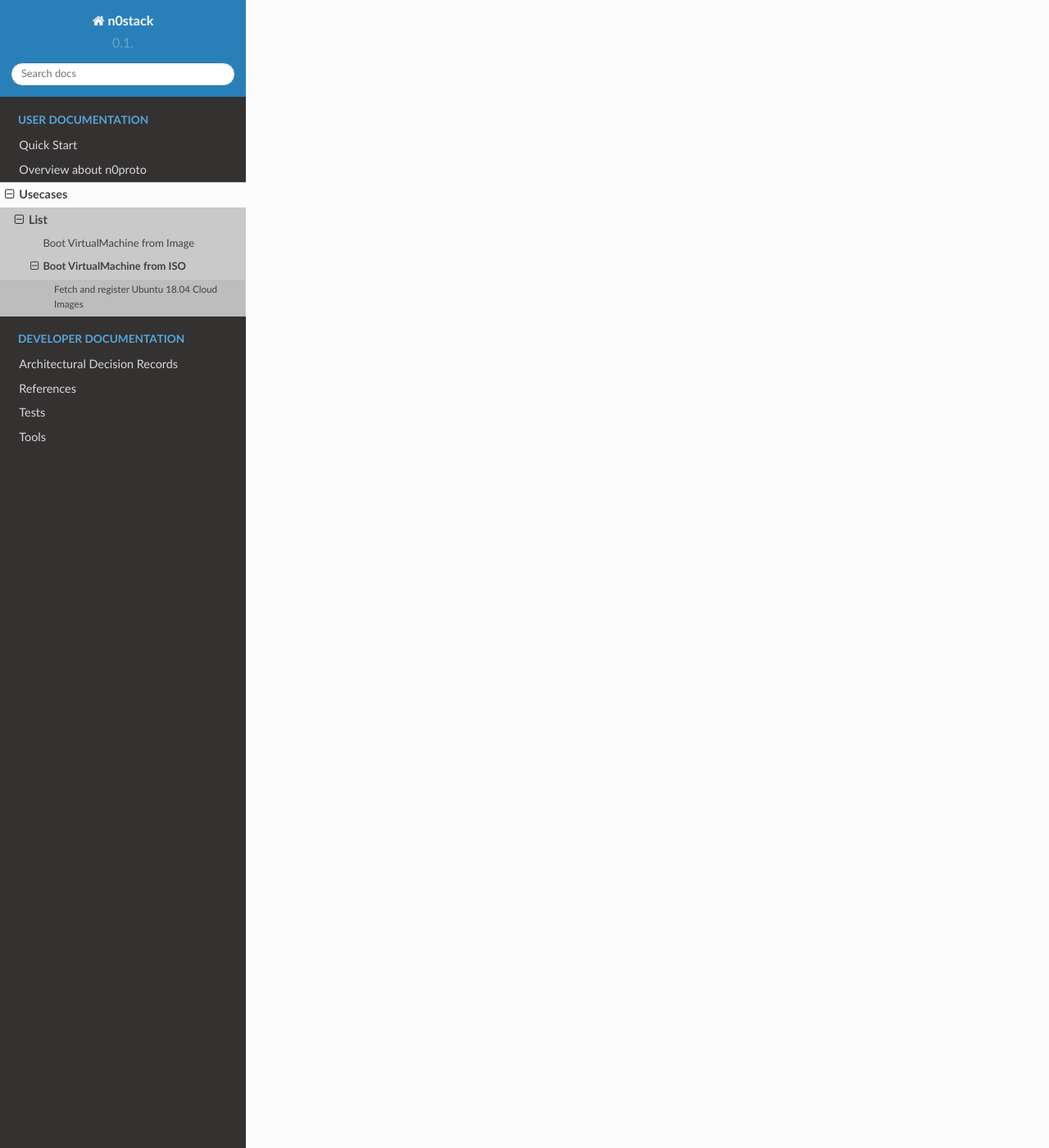
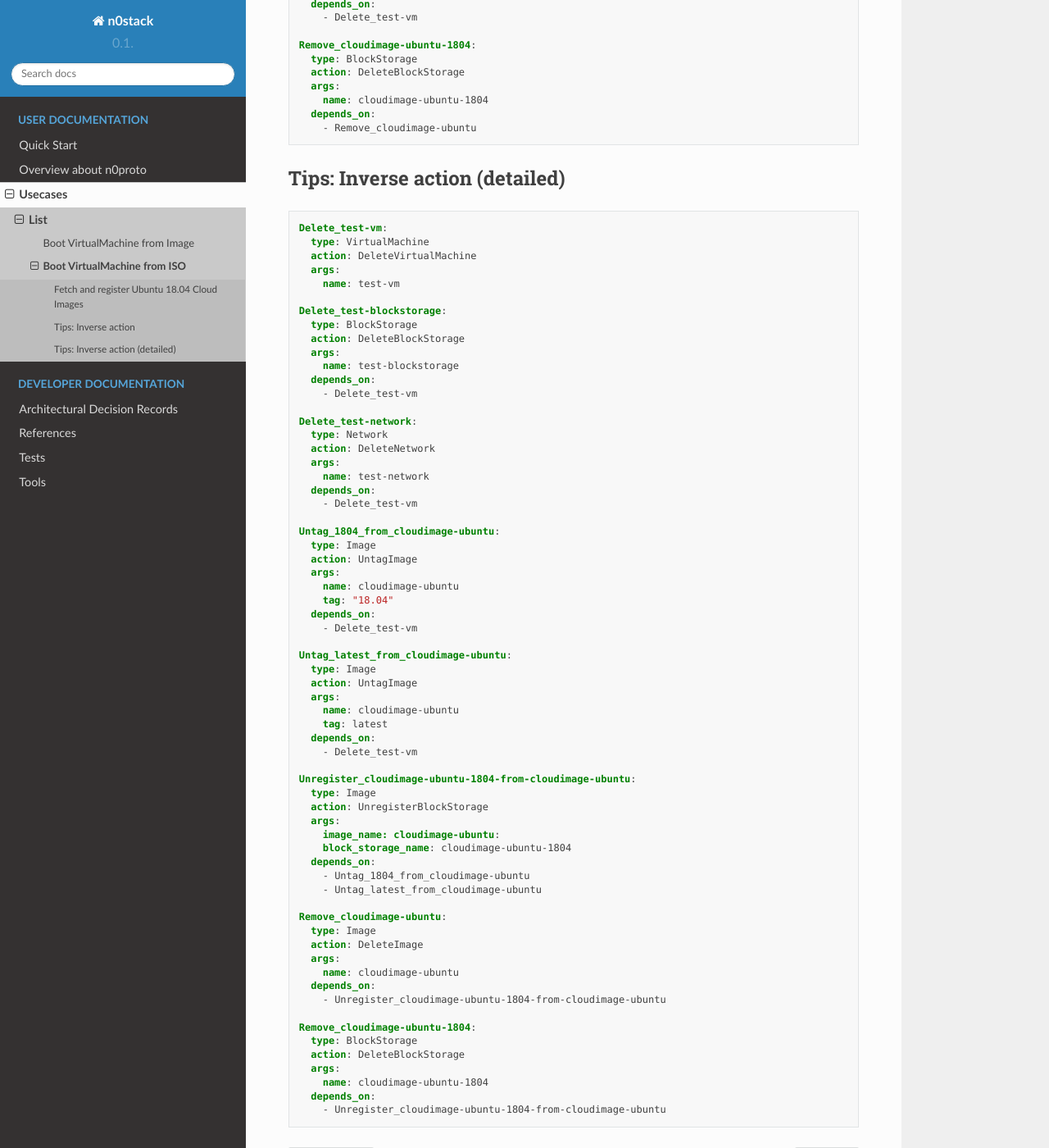
Before and after one commit to n0stack/n0stack, a Sphinx documentation site: the page built from docs/user/usecases/boot_vm_from_iso.md, in a window 1280 px wide and 1400 px high, scrolled down 2525 px. Shown: the whole window at 82% size. Built offline with Sphinx 7.4.7 and the Read the Docs theme 2.0.0, drawn with Linux system fonts in a browser that asks for light colours; the version number is read from the project's files by our own code; some of the changed text lies outside the part shown.

Commit message:
Add inverse action and detailed version of it of boot_vm_from_iso example

````diff
--- a/docs/user/usecases/boot_vm_from_iso.md
+++ b/docs/user/usecases/boot_vm_from_iso.md
@@ -1,6 +1,7 @@
 # Boot VirtualMachine from ISO
 
 ## Fetch and register Ubuntu 18.04 Cloud Images
+
 ```yaml
 FetchISO:
   type: BlockStorage
@@ -28,7 +29,7 @@ RegisterBlockStorage:
     image_name: cloudimage-ubuntu
     block_storage_name: cloudimage-ubuntu-1804
     tags:
-      - "latest"
+      - latest
       - "18.04"
   depends_on:
     - FetchISO
@@ -103,3 +104,115 @@ UHbRUECglxm1JiSaOuWVLTpDbpN7mxNi8Q==
 ```
 
 (Ubuntu 18.04 Cloud Image doesn't allow password login to ssh configured above, so you need set password if need to access via VNC console)
+
+## Tips: Inverse action
+
+```yaml
+Delete_test-vm:
+  type: VirtualMachine
+  action: DeleteVirtualMachine
+  args:
+    name: test-vm
+
+Delete_test-blockstorage:
+  type: BlockStorage
+  action: DeleteBlockStorage
+  args:
+    name: test-blockstorage
+  depends_on:
+    - Delete_test-vm
+
+Delete_test-network:
+  type: Network
+  action: DeleteNetwork
+  args:
+    name: test-network
+  depends_on:
+    - Delete_test-vm
+
+Remove_cloudimage-ubuntu:
+  type: Image
+  action: DeleteImage
+  args:
+    name: cloudimage-ubuntu
+  depends_on:
+    - Delete_test-vm
+
+Remove_cloudimage-ubuntu-1804:
+  type: BlockStorage
+  action: DeleteBlockStorage
+  args:
+    name: cloudimage-ubuntu-1804
+  depends_on:
+    - Remove_cloudimage-ubuntu
+```
+
+## Tips: Inverse action (detailed)
+
+```yaml
+Delete_test-vm:
+  type: VirtualMachine
+  action: DeleteVirtualMachine
+  args:
+    name: test-vm
+
+Delete_test-blockstorage:
+  type: BlockStorage
+  action: DeleteBlockStorage
+  args:
+    name: test-blockstorage
+  depends_on:
+    - Delete_test-vm
+
+Delete_test-network:
+  type: Network
+  action: DeleteNetwork
+  args:
+    name: test-network
+  depends_on:
+    - Delete_test-vm
+
+Untag_1804_from_cloudimage-ubuntu:
+  type: Image
+  action: UntagImage
+  args:
+    name: cloudimage-ubuntu
+    tag: "18.04"
+  depends_on:
+    - Delete_test-vm
+
+Untag_latest_from_cloudimage-ubuntu:
+  type: Image
+  action: UntagImage
+  args:
+    name: cloudimage-ubuntu
+    tag: latest
+  depends_on:
+    - Delete_test-vm
+
+Unregister_cloudimage-ubuntu-1804-from-cloudimage-ubuntu:
+  type: Image
+  action: UnregisterBlockStorage
+  args:
+    image_name: cloudimage-ubuntu:
+    block_storage_name: cloudimage-ubuntu-1804
+  depends_on:
+    - Untag_1804_from_cloudimage-ubuntu
+    - Untag_latest_from_cloudimage-ubuntu
+
+Remove_cloudimage-ubuntu:
+  type: Image
+  action: DeleteImage
+  args:
+    name: cloudimage-ubuntu
+  depends_on:
+    - Unregister_cloudimage-ubuntu-1804-from-cloudimage-ubuntu
+
+Remove_cloudimage-ubuntu-1804:
+  type: BlockStorage
+  action: DeleteBlockStorage
+  args:
+    name: cloudimage-ubuntu-1804
+  depends_on:
+    - Unregister_cloudimage-ubuntu-1804-from-cloudimage-ubuntu
+```
````
